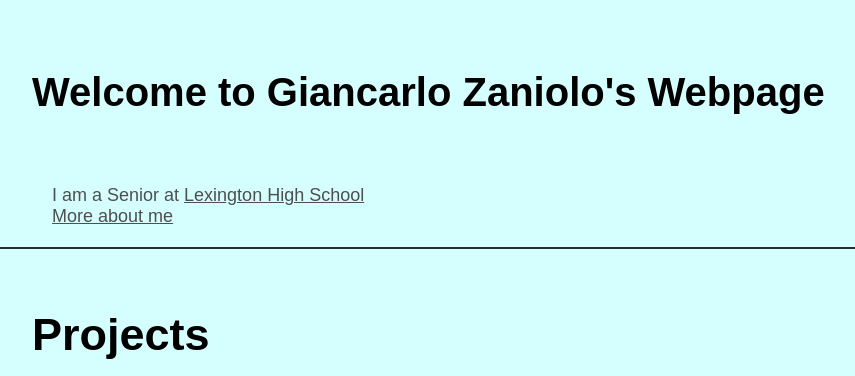
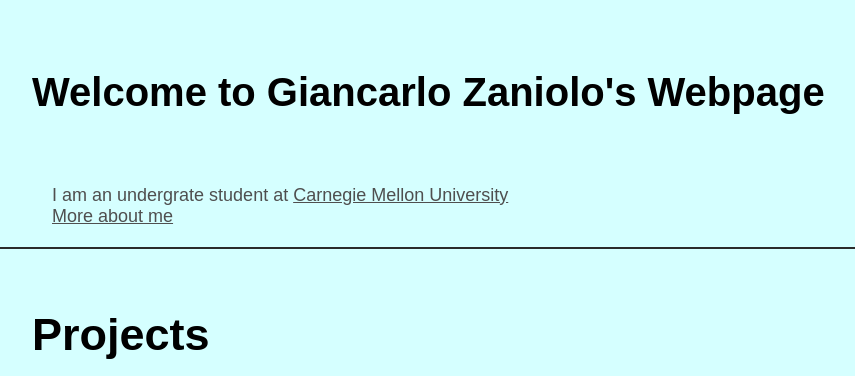
Before and after one commit to GiancarloZaniolo/GiancarloZaniolo.github.io, a plain HTML site: page index.html in a window 1280 px wide. Shown: the top 376 px of the page, without its empty margins (26-881 px from the left). Drawn offline with Linux system fonts and the light colour scheme.

Commit message:
Update index.html

```diff
--- a/index.html
+++ b/index.html
@@ -16,7 +16,7 @@
 
  <!--about me text and link-->
  <div class = "aboutMe">
-  <h3>I am a Senior at <a class = "inline-link" href = "https://www.lexingtonma.org/lhs/">Lexington High School</a></h3>
+  <h3>I am an undergrate student at <a class = "inline-link" href = "https://www.cmu.edu/">Carnegie Mellon University</a></h3>
   <a class = "link" href="https://GiancarloZaniolo.github.io/aboutMe.html">More about me</a>
  </div>
 
```
